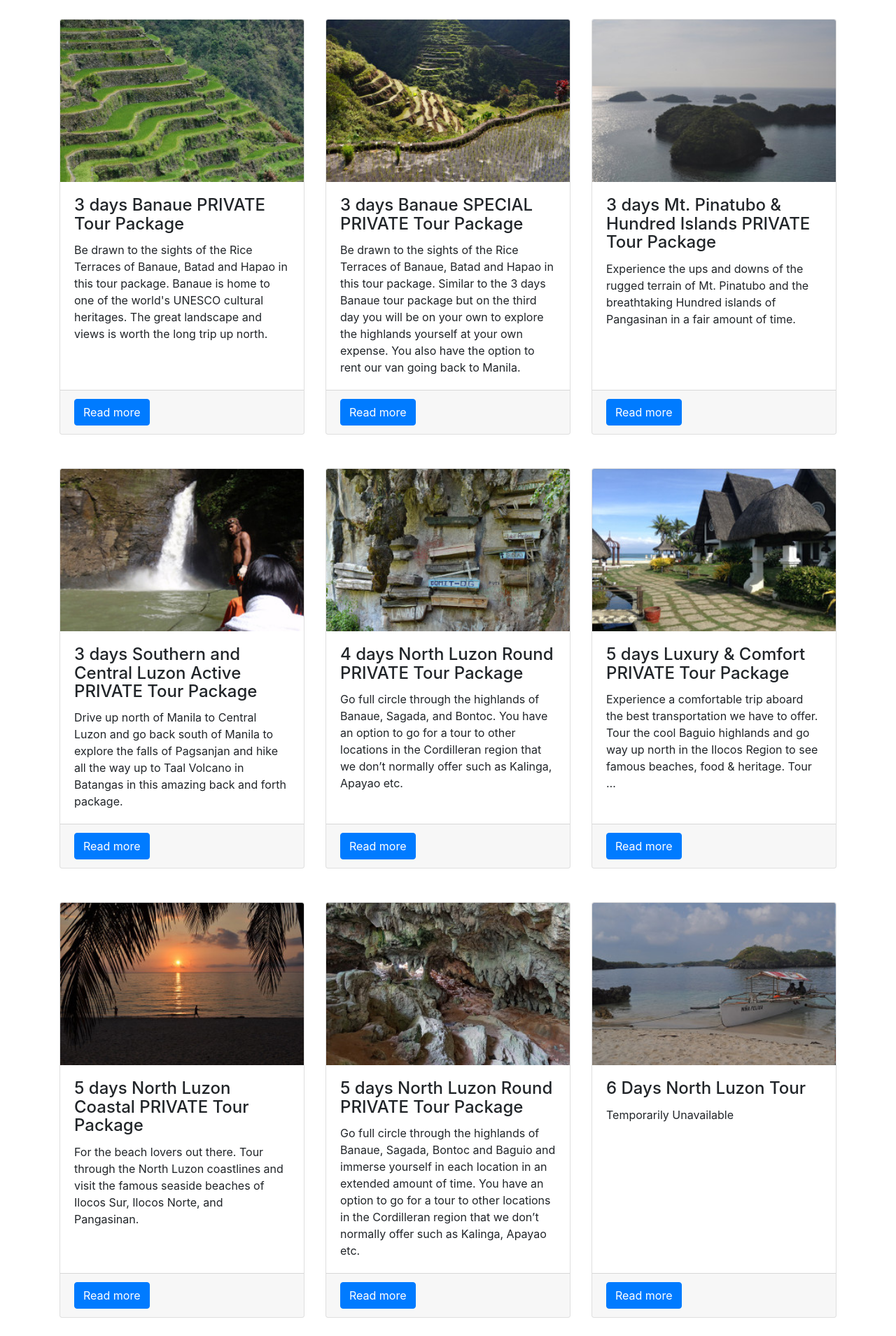
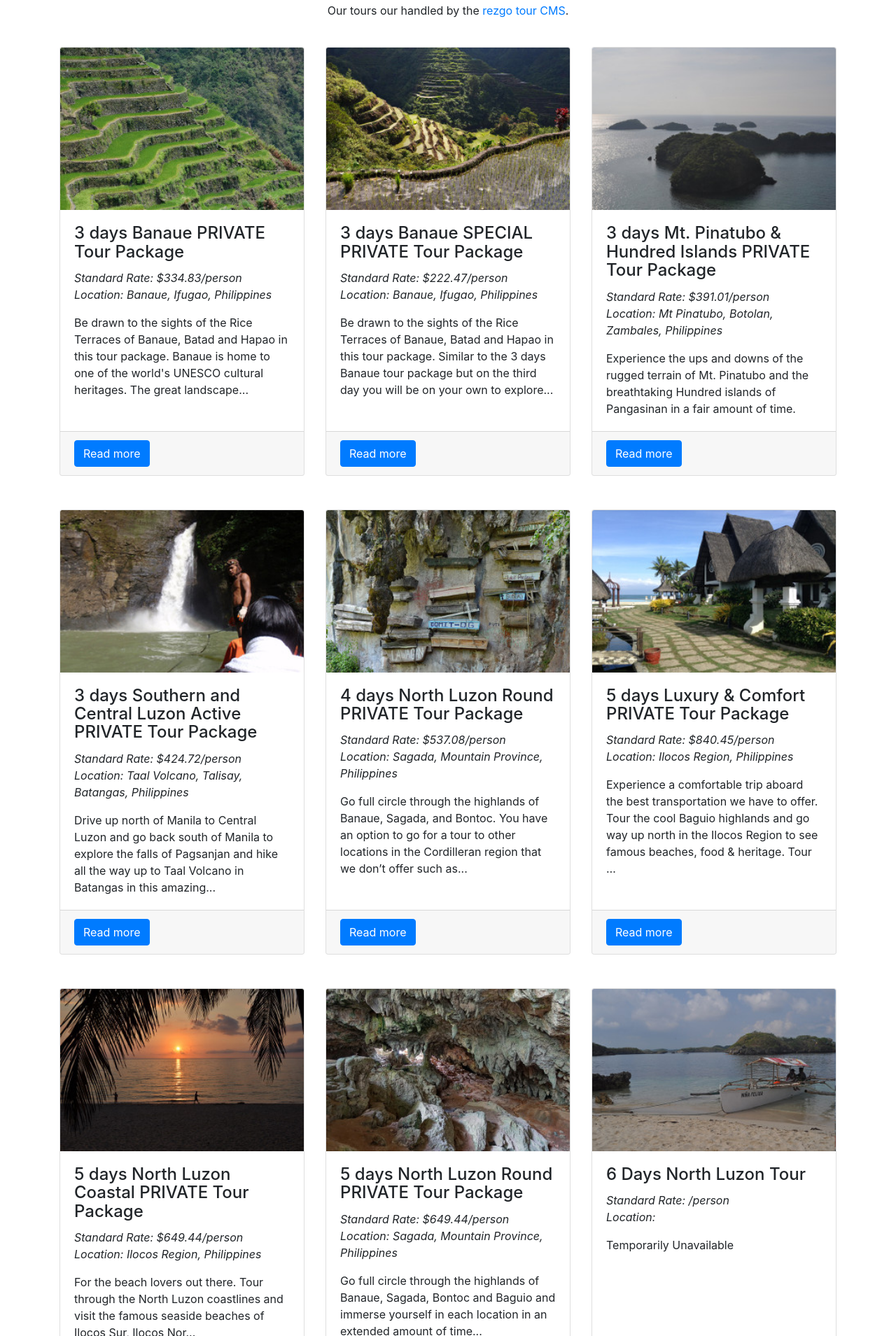
Before and after one commit to jopeezapido/jbv-travel-and-tours-corp-website, a plain HTML site: page index.html in a window 1280 px wide. Shown: the part 891-2800 px from the top of the page at 70% size. Drawn offline with nearby package versions, Linux system fonts and the light colour scheme.

Commit message:
add content, contact icons, rates and locations for tours

```diff
--- a/index.html
+++ b/index.html
@@ -15,6 +15,9 @@
 
     <!-- Custom styles for this template -->
     <link href="css/myStyle.css" rel="stylesheet">
+
+    <!--Font awesome-->
+    <link href="https://maxcdn.bootstrapcdn.com/font-awesome/4.7.0/css/font-awesome.min.css" rel="stylesheet">
 
   </head>
 
@@ -82,7 +85,8 @@
         <div class="col-sm-2"></div>
         <div id="tours" class="col-sm-8 mt-5 text-center">
           <h2>Tours</h2>
-          <p>Donec sollicitudin molestie malesuada. Curabitur non nulla sit amet nisl tempus convallis quis ac lectus.</p>
+          <p>See our fixed tours below. Of course, you could always use these as a template for a more tailored one for you. <a href="index.html#contact-anchor">Contact us </a> below for more details.</p>
+          <p>Our tours our handled by the <a href="http://jbvtravelandtourscorp.rezgo.com/?show_standard=on">rezgo tour CMS</a>.</p>
         </div>
         <div class="col-sm-2"></div>
       </div>
@@ -93,7 +97,11 @@
             <img class="card-img-top" src="images/3 days Banaue tour.JPG" alt="3 days Banaue tour.JPG">
             <div class="card-body">
               <h4 class="card-title">3 days Banaue PRIVATE Tour Package</h4>
-              <p class="card-text">Be drawn to the sights of the Rice Terraces of Banaue, Batad and Hapao in this tour package. Banaue is home to one of the world's UNESCO cultural heritages. The great landscape and views is worth the long trip up north.</p>
+              <p>
+                <em>Standard Rate: $334.83/person</em><br>
+                <em>Location: Banaue, Ifugao, Philippines</em>
+              </p>
+              <p class="card-text">Be drawn to the sights of the Rice Terraces of Banaue, Batad and Hapao in this tour package. Banaue is home to one of the world's UNESCO cultural heritages. The great landscape...</p>
             </div>
             <div class="card-footer">
               <a href="http://jbvtravelandtourscorp.rezgo.com/details/124137/3-days-banaue-private-tour-package" class="btn btn-primary">Read more</a>
@@ -105,9 +113,13 @@
             <img class="card-img-top" src="images/3 days Banaue Special Tour.JPG" alt="3 days Banaue Special Tour.JPG">
             <div class="card-body">
               <h4 class="card-title">3 days Banaue SPECIAL PRIVATE Tour Package</h4>
+              <p>
+                <em>Standard Rate: $222.47/person</em><br>
+                <em>Location: Banaue, Ifugao, Philippines</em>
+              </p>
               <p class="card-text">Be drawn to the sights of the Rice Terraces of Banaue, Batad and Hapao in this tour package.
 
-              Similar to the 3 days Banaue tour package but on the third day you will be on your own to explore the highlands yourself at your own expense. You also have the option to rent our van going back to Manila.</p>
+              Similar to the 3 days Banaue tour package but on the third day you will be on your own to explore...</p>
             </div>
             <div class="card-footer">
               <a href="http://jbvtravelandtourscorp.rezgo.com/details/124246/3-days-banaue-special-private-tour-package" class="btn btn-primary">Read more</a>
@@ -119,6 +131,10 @@
             <img class="card-img-top" src="images/3 days Mt. Pinatubo & 100 Islands.jpg" alt="3 days Mt. Pinatubo & 100 Islands.jpg">
             <div class="card-body">
               <h4 class="card-title">3 days Mt. Pinatubo & Hundred Islands PRIVATE Tour Package</h4>
+              <p>
+                <em>Standard Rate: $391.01/person</em><br>
+                <em>Location: Mt Pinatubo, Botolan, Zambales, Philippines</em>
+              </p>
               <p class="card-text">Experience the ups and downs of the rugged terrain of Mt. Pinatubo and the breathtaking Hundred islands of Pangasinan in a fair amount of time.</p>
             </div>
             <div class="card-footer">
@@ -136,7 +152,11 @@
               <img class="card-img-top" src="images/3 days Southern and Central Luzon Active Tour.jpg" alt="3 days Southern and Central Luzon Active Tour.jpg">
               <div class="card-body">
                 <h4 class="card-title">3 days Southern and Central Luzon Active PRIVATE Tour Package</h4>
-                <p class="card-text">Drive up north of Manila to Central Luzon and go back south of Manila to explore the falls of Pagsanjan and hike all the way up to Taal Volcano in Batangas in this amazing back and forth package.</p>
+                <p>
+                  <em>Standard Rate: $424.72/person</em><br>
+                  <em>Location: Taal Volcano, Talisay, Batangas, Philippines</em>
+                </p>
+                <p class="card-text">Drive up north of Manila to Central Luzon and go back south of Manila to explore the falls of Pagsanjan and hike all the way up to Taal Volcano in Batangas in this amazing...</p>
               </div>
               <div class="card-footer">
                 <a href="http://jbvtravelandtourscorp.rezgo.com/details/124247/3-days-southern-and-central-luzon-active-private-tour-package" class="btn btn-primary">Read more</a>
@@ -148,7 +168,11 @@
               <img class="card-img-top" src="images/4 days small North Luzon round trip.JPG" alt="4 days small North Luzon round trip.JPG">
               <div class="card-body">
                 <h4 class="card-title">4 days North Luzon Round PRIVATE Tour Package</h4>
-                <p class="card-text">Go full circle through the highlands of Banaue, Sagada, and Bontoc. You have an option to go for a tour to other locations in the Cordilleran region that we don’t normally offer such as Kalinga, Apayao etc.</p>
+                <p>
+                  <em>Standard Rate: $537.08/person</em><br>
+                  <em>Location: Sagada, Mountain Province, Philippines</em>
+                </p>
+                <p class="card-text">Go full circle through the highlands of Banaue, Sagada, and Bontoc. You have an option to go for a tour to other locations in the Cordilleran region that we don’t offer such as...</p>
               </div>
               <div class="card-footer">
                 <a href="http://jbvtravelandtourscorp.rezgo.com/details/124305/4-days-north-luzon-round-private-tour-package" class="btn btn-primary">Read more</a>
@@ -160,6 +184,10 @@
               <img class="card-img-top" src="images/5 days luxury & comfort tour.jpg" alt="5 days luxury & comfort tour.jpg">
               <div class="card-body">
                 <h4 class="card-title">5 days Luxury & Comfort PRIVATE Tour Package</h4>
+                <p>
+                  <em>Standard Rate: $840.45/person</em><br>
+                  <em>Location: Ilocos Region, Philippines</em>
+                </p>
                 <p class="card-text">Experience a comfortable trip aboard the best transportation we have to offer. Tour the cool Baguio highlands and go way up north in the Ilocos Region to see famous beaches, food & heritage. Tour … </p>
               </div>
               <div class="card-footer">
@@ -178,7 +206,11 @@
               <img class="card-img-top" src="images/5 days North Luzon Coast Tour.JPG" alt="5 days North Luzon Coast Tour.JPG">
               <div class="card-body">
                 <h4 class="card-title">5 days North Luzon Coastal PRIVATE Tour Package</h4>
-                <p class="card-text">For the beach lovers out there. Tour through the North Luzon coastlines and visit the famous seaside beaches of Ilocos Sur, Ilocos Norte, and Pangasinan.</p>
+                <p>
+                  <em>Standard Rate: $649.44/person</em><br>
+                  <em>Location: Ilocos Region, Philippines</em>
+                </p>
+                <p class="card-text">For the beach lovers out there. Tour through the North Luzon coastlines and visit the famous seaside beaches of Ilocos Sur, Ilocos Nor...</p>
               </div>
               <div class="card-footer">
                 <a href="http://jbvtravelandtourscorp.rezgo.com/details/124308/5-days-north-luzon-coastal-private-tour-package" class="btn btn-primary">Read more</a>
@@ -190,7 +222,11 @@
               <img class="card-img-top" src="images/5 days small North Luzon round trip.JPG" alt="5 days small North Luzon round trip.JPG">
               <div class="card-body">
                 <h4 class="card-title">5 days North Luzon Round PRIVATE Tour Package</h4>
-                <p class="card-text">Go full circle through the highlands of Banaue, Sagada, Bontoc and Baguio and immerse yourself in each location in an extended amount of time. You have an option to go for a tour to other locations in the Cordilleran region that we don’t normally offer such as Kalinga, Apayao etc.</p>
+                <p>
+                  <em>Standard Rate: $649.44/person</em><br>
+                  <em>Location: Sagada, Mountain Province, Philippines</em>
+                </p>
+                <p class="card-text">Go full circle through the highlands of Banaue, Sagada, Bontoc and Baguio and immerse yourself in each location in an extended amount of time...</p>
               </div>
               <div class="card-footer">
                 <a href="#" class="btn btn-primary">Read more</a>
@@ -202,6 +238,10 @@
               <img class="card-img-top" src="images/6 Days North Luzon Tour.JPG" alt="6 Days North Luzon Tour.JPG">
               <div class="card-body">
                 <h4 class="card-title">6 Days North Luzon Tour</h4>
+                <p>
+                  <em>Standard Rate:  /person</em><br>
+                  <em>Location: </em>
+                </p>
                 <p class="card-text">Temporarily Unavailable</p>
               </div>
               <div class="card-footer">
@@ -259,10 +299,10 @@
                   <br>
                 </address>
                 <address>
-                  <abbr title="Phone">P:</abbr>
+                  <abbr title="Phone"><i class="fa fa-phone-square"></i></abbr>
                   (+632) 905 266 2083
                   <br>
-                  <abbr title="Email">E:</abbr>
+                  <abbr title="Email"><i class="fa fa-envelope-square"></i></abbr>
                   <a href="mailto:jbvtravelandtourscorp@gmail.com">jbvtravelandtourscorp@gmail.com</a>
                 </address>
             </div>
```
Also changed, not shown: about.html (+5 -2 lines).
